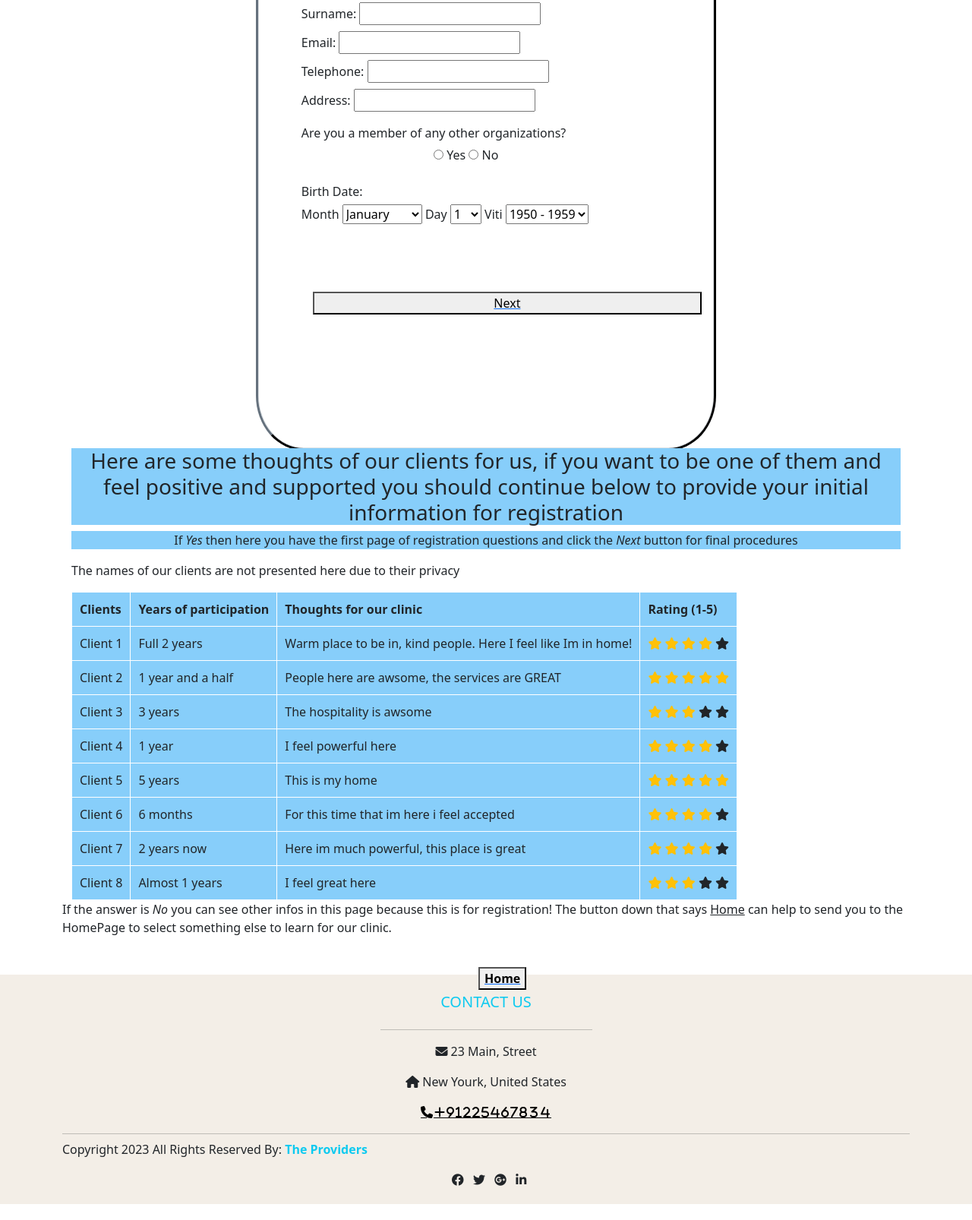
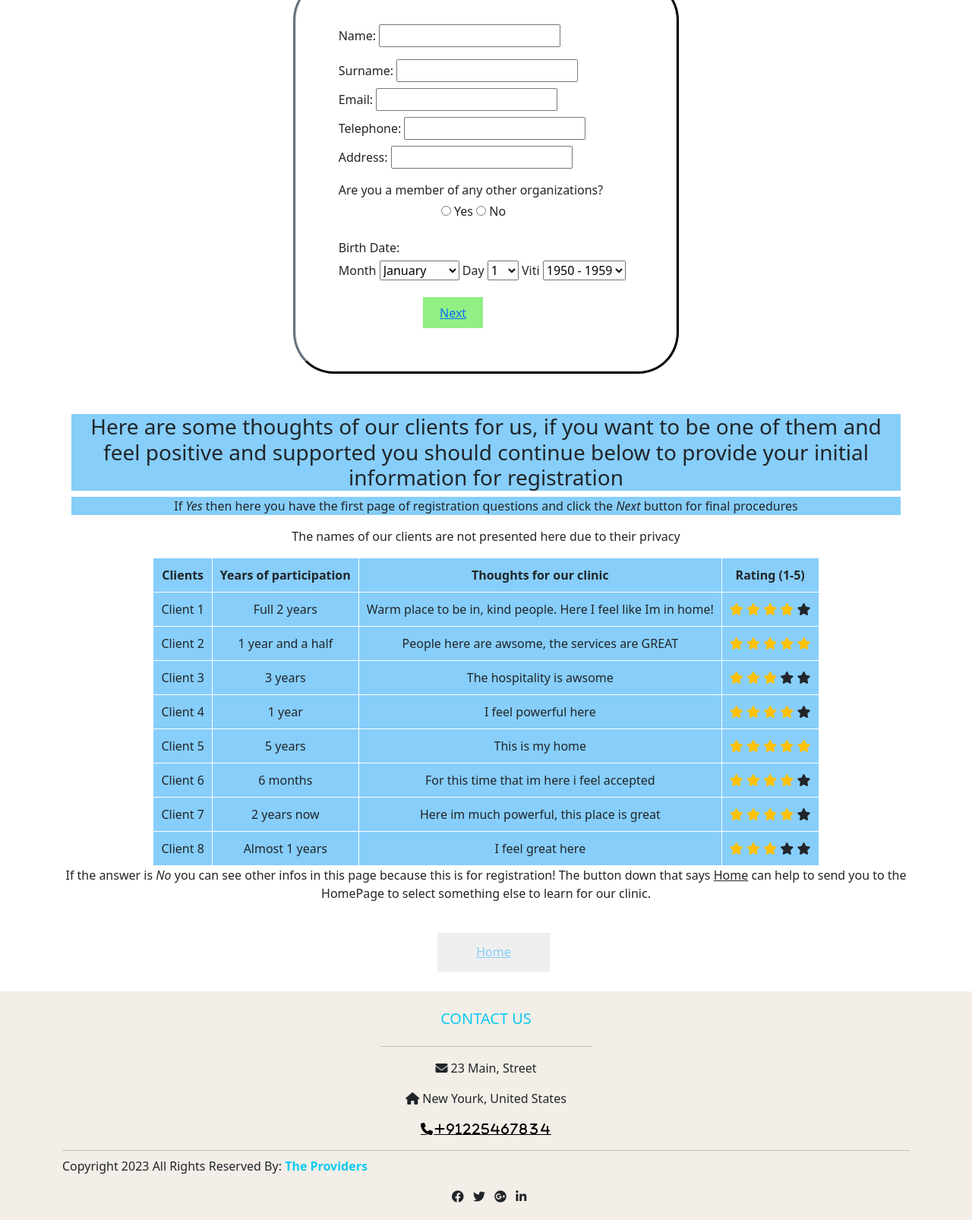
Before and after one commit to FerdezeNurkasa/UEB20_22_Gr6, a plain HTML site: page Registration.html in a window 1280 px wide. Shown: the part 600-2206 px from the top of the page at 76% size. Before the commit the page ends 2185 px from the top, so only its background shows below. Drawn offline with nearby package versions, Linux system fonts and the light colour scheme.

Commit message:
some transition added

```diff
--- a/Registration.html
+++ b/Registration.html
@@ -31,7 +31,7 @@
 
     <div class="container">
       <div class="container">
-          <h2 id="colorbackground" style="margin: 0;"> Registration should be done here! </h2>
+          <h2 id="colorbackground" style="margin: 0; padding-top: 6%;"> Registration should be done here! </h2>
           <h2>DO YOU WANT TO RECEIVE THE SERVICES OUR CLINIC OFFERS?</h2>
       </div>
       <div class="container">
@@ -140,8 +140,7 @@
                 <option value = "mbi 2020"> 2020+ </option>
               </select>
             </form>
-            <br>
-            <a class = "nextbutton" href = "Rpage2.html"><button>  Next  </button></a>
+            <button class = "nextbutton"><a href = "Rpage2.html">  Next  </a></button>
           </div>
         <div class="container">
           <h3 class="ratingtext"> Here are some thoughts of our clients for us, if you want to be one of them and feel positive and supported you should continue below to provide your initial information for registration</h3>
@@ -262,7 +261,7 @@
         </p>
       </div>
         <br>
-        <a class="homebuton" href = "HomePage.html"><button><b>Home</b></button></a>
+        <button class="homebuton" ><a href = "HomePage.html"> Home</a></button>
     </div>
       <!--------------------Footer--------------------->
       <footer class="text-dark pt-2 pb-1">
--- a/style/Registration.css
+++ b/style/Registration.css
@@ -169,21 +169,65 @@ header{
 }
 
 
-a.homebuton{
-    margin: auto;
-    margin-top: 0.1;
+.homebuton a{
+    margin-bottom: 4%;
     display: grid;
-    width: 20px;
-    height: 10px;
+    color: lightskyblue;
 }
 
+.homebuton {
+  margin: auto;
+  margin-right: 25%;
+  margin-left: 45%;
+  margin-bottom: 2%;
+  border: none;
+  color: white;
+  padding: 1% 4%;
+  text-align: center;
+  transition: 0.3s;
+}
+
+.homebuton:hover {
+  background-color:#92ef84;
+  color: white;
+}
+
+
 .nextbutton{
-    margin-top: 50px;
-    margin-bottom: 100;
-    padding: 15px;
+    margin-top: 5%;
+    margin-right: 25%;
+    margin-left: 25%;
+    padding: 2% 5%;
     border: 10px;
-    display: flex;
     display: grid;
+    transition: all 0.5s;
+    cursor: pointer;
+    background-color: #92ef84;
+}
+
+.nextbutton a{
+  cursor: pointer;
+  display: inline-block;
+  position: relative;
+  transition: 0.5s;
+}
+
+.nextbutton a:after {
+  content: '\00bb';
+  position: absolute;
+  opacity: 0;
+  top: 0;
+  right: -20px;
+  transition: 0.5s;
+}
+
+.nextbutton:hover a {
+  padding-right: 25px;
+}
+
+.nextbutton:hover a:after {
+  opacity: 1;
+  right: 0;
 }
 
 h2{
@@ -222,16 +266,21 @@ h1.tekstinefig{
 .portrait{
     margin-left: auto;
     margin-right: auto;
-    margin-bottom: 1px;
+    margin-top: 5%;
     display: block;
     width: 250px;
     height: 250px;
     border-radius: 180px;
+    transition: transform .5s; /* Animation */
+}
 
+
+.portrait:hover {
+  transform: scale(1.3); /* (150% zoom - Note: if the zoom is too large, it will go outside of the viewport) */
 }
 
 .marginbox{
-    margin-top: 5px;
+    margin-top: 1%;
 }
 
 #marginright.marginbox{
@@ -240,13 +289,14 @@ h1.tekstinefig{
 }
 
 .border{
-    width: 600px;
-    height: 690px;
+    width: 45%;
+    height: 40%;
     margin: auto;
-    margin-top: 50px;
-    border: 10px;
+    margin-top: 1%;
+    margin-bottom: 5%;
+    border: 5%;
     box-sizing: border-box;
-    outline-style:outset;
+    outline-style: outset;
     border-color: lightblue;
     padding-top: 5%;
     padding-left: 5%;
@@ -266,6 +316,7 @@ h1.tekstinefig{
   /* Position the image container (needed to position the left and right arrows) */
   .container {
     position: relative;
+    text-align: center;
   }
 
   /* Hide the images by default */
@@ -378,7 +429,7 @@ h1.tekstinefig{
 .stilitabeles{
     box-sizing: border-box;
     padding: 5px;
-
+    margin: auto;
 }
 
 table, th, td {
```
Also changed, not shown: Rpage2.html (+3 -3 lines).
